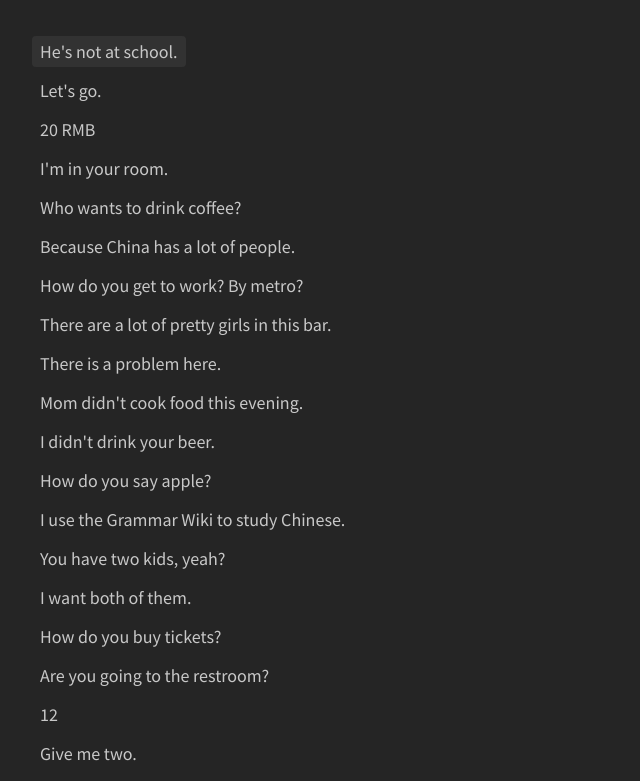
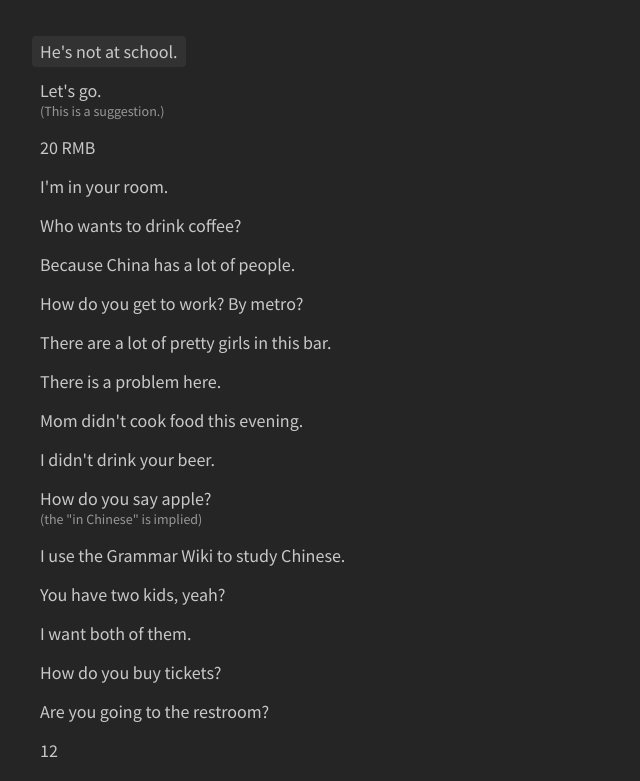
Before and after one commit to Xyzrr/shuo-chinese, a React (Create React App) app: page / in a window 1280 px wide. Shown: the top 781 px of the page, without its empty margins (0-640 px from the left). Built offline with nearby package versions, Linux system fonts and the light colour scheme.

Commit message:
bad jiegou

```diff
--- a/package.json
+++ b/package.json
@@ -15,8 +15,13 @@
     "@types/react-dom": "^17.0.11",
     "@types/styled-components": "^5.1.22",
     "@vercel/ncc": "^0.33.1",
+    "chinese-lexicon": "^1.0.43",
+    "find-hanzi": "^1.0.11",
+    "hanzi": "^2.1.5",
+    "hsk-words": "github:pepebecker/hsk-words",
     "node-fetch": "^3.2.0",
     "node-html-parser": "^5.2.0",
+    "pinyin-split": "^1.170.0",
     "react": "^17.0.2",
     "react-dom": "^17.0.2",
     "react-scripts": "5.0.0",
--- a/src/App.styles.ts
+++ b/src/App.styles.ts
@@ -27,6 +27,11 @@ export const EnglishItemInner = styled.div`
   display: inline-block;
   padding: 4px 8px;
   border-radius: 4px;
+`;
+
+export const EnglishItemExtra = styled.div`
+  font-size: 14px;
+  opacity: 0.7;
 `;
 
 export const EnglishItem = styled.div<{ active?: boolean }>`
--- a/src/App.tsx
+++ b/src/App.tsx
@@ -54,8 +54,6 @@ const App: React.FC = () => {
     window.addEventListener("keydown", onKeyDown);
   }, []);
 
-  console.log("reveal", reveal);
-
   return (
     <S.AppWrapper onClick={() => setReveal("none")}>
       <S.GlobalStyle />
@@ -75,7 +73,12 @@ const App: React.FC = () => {
             }}
             active={selectedIndex === i}
           >
-            <S.EnglishItemInner>{card.english}</S.EnglishItemInner>
+            <S.EnglishItemInner>
+              {card.english}
+              {card.explanation && (
+                <S.EnglishItemExtra>({card.explanation})</S.EnglishItemExtra>
+              )}
+            </S.EnglishItemInner>
             {selectedIndex === i &&
               reveal === "answer" &&
               sourceArticle != null && (
--- a/src/GrammarArticleRenderer.styles.ts
+++ b/src/GrammarArticleRenderer.styles.ts
@@ -26,3 +26,9 @@ export const ExampleSet = styled.div`
   border-radius: 4px;
   background: #2a2a2a;
 `;
+
+export const Structure = styled.div`
+  padding: 8px;
+  margin: 0 -8px;
+  border: 1px solid #444;
+`;
--- a/src/GrammarArticleRenderer.tsx
+++ b/src/GrammarArticleRenderer.tsx
@@ -34,6 +34,10 @@ const GrammarArticleRenderer: React.FC<GrammarArticleRendererProps> = ({
           case "paragraph":
             return <p dangerouslySetInnerHTML={{ __html: block.html }}></p>;
           // return <p>{block.html}</p>;
+          case "jiegou":
+            return (
+              <S.Structure dangerouslySetInnerHTML={{ __html: block.html }} />
+            );
           case "exampleSet":
             console.log("children", block.children);
             return (
--- a/src/scrape.ts
+++ b/src/scrape.ts
@@ -51,7 +51,7 @@ const extractContentFromArticlePage = (
         blocks.push({ type: "unordered-list", html: node.innerHTML });
       }
       if (node.classList.contains("jiegou")) {
-        blocks.push({ type: "jiegou", html: node.innerHTML });
+        blocks.push({ type: "jiegou", text: node.innerText });
       }
       if (node.tagName === "H2") {
         blocks.push({
--- /dev/null
+++ b/src/type-hacks.d.ts
@@ -0,0 +1,3 @@
+declare module "find-hanzi";
+declare module "chinese-lexicon";
+declare module "hanzi";
```
Also changed, not shown: 1 other file (tests, documents, lock files or other folders).
